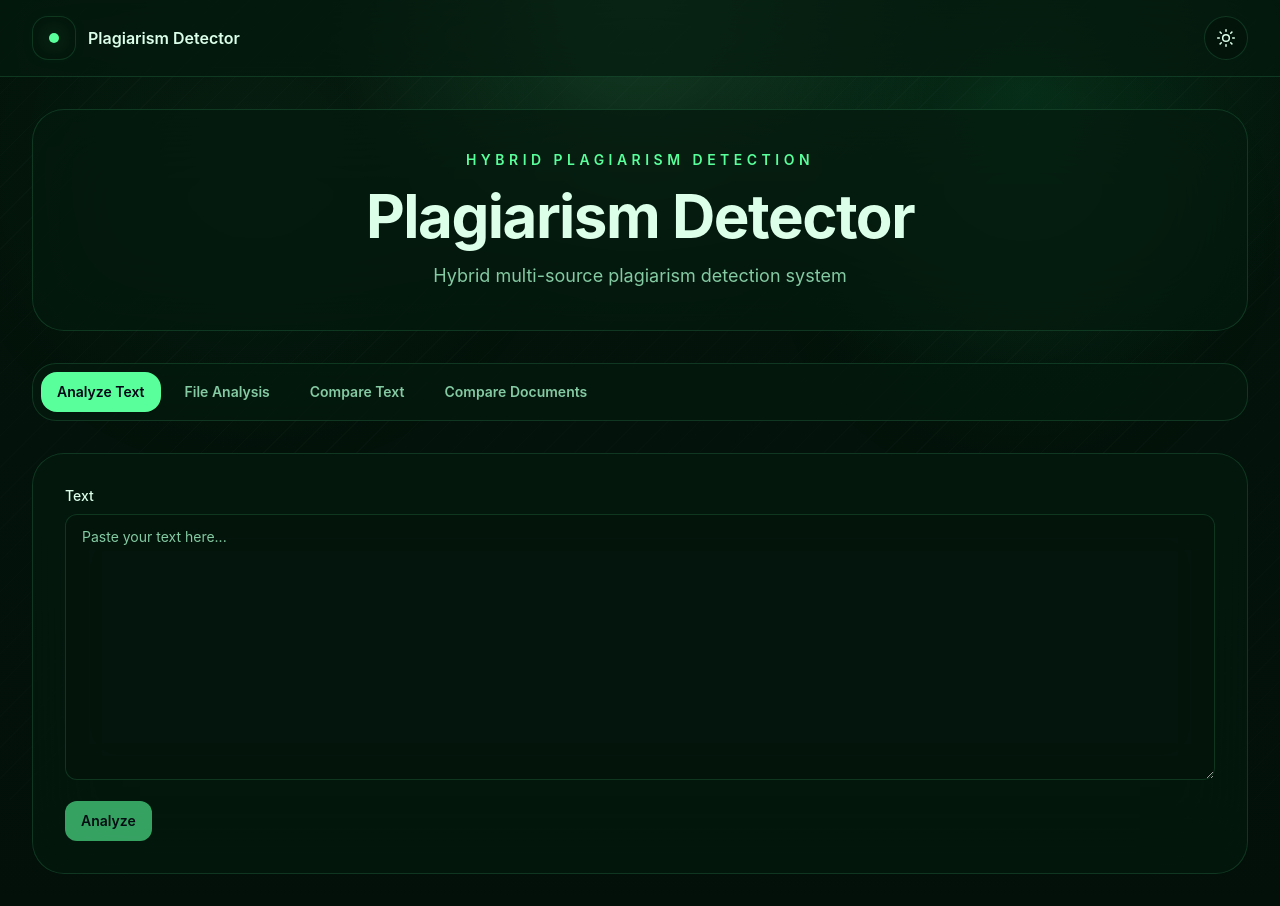
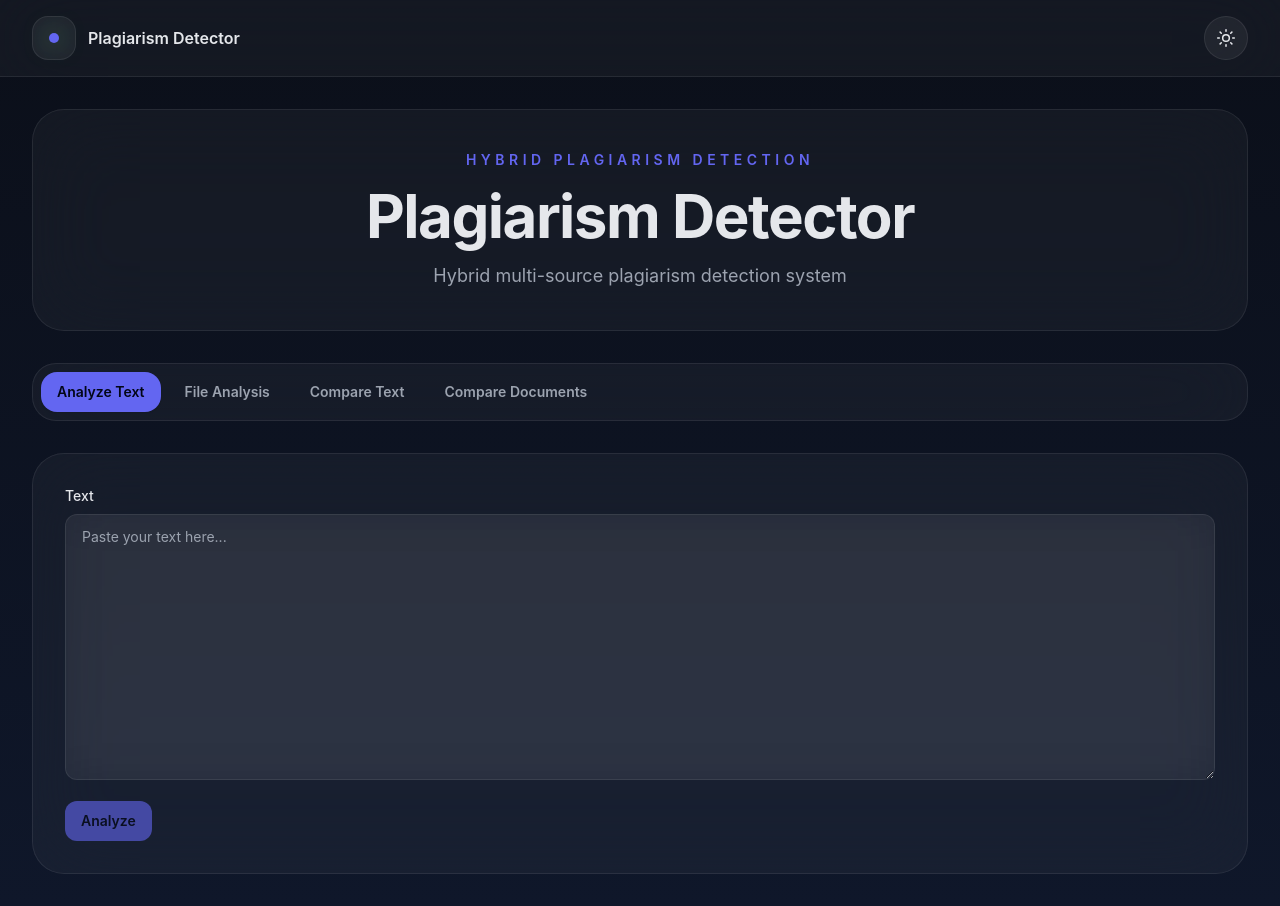
Before and after one commit to CoodingN00b7/Plagiarism-Detector, a React (Vite) app in the folder frontend/: page / in a window 1280 px wide. Built offline with nearby package versions, Linux system fonts and the light colour scheme; no server answers.

Commit message:
Update index.css

```diff
--- a/frontend/src/styles/index.css
+++ b/frontend/src/styles/index.css
@@ -4,85 +4,49 @@
 
 :root {
   color-scheme: dark;
-  --app-bg: #04140b;
-  --app-bg-2: #021009;
-  --surface: rgba(5, 26, 15, 0.7);
-  --surface-strong: rgba(4, 22, 13, 0.92);
-  --surface-soft: rgba(7, 35, 21, 0.48);
-  --border: rgba(85, 255, 159, 0.14);
-  --text: #dbffe9;
-  --muted: #84caa2;
-  --accent: #59ff9b;
-  --accent-2: #18d16d;
-  --shadow: 0 24px 80px rgba(0, 0, 0, 0.45);
-}
 
-:root[data-theme="light"] {
-  color-scheme: light;
-  --app-bg: #edfdf3;
-  --app-bg-2: #f7fff9;
-  --surface: rgba(255, 255, 255, 0.68);
-  --surface-strong: rgba(255, 255, 255, 0.9);
-  --surface-soft: rgba(232, 255, 241, 0.72);
-  --border: rgba(22, 163, 74, 0.14);
-  --text: #072112;
-  --muted: #406855;
-  --accent: #0ea95b;
-  --accent-2: #067a41;
-  --shadow: 0 24px 80px rgba(9, 31, 20, 0.16);
-}
+  --app-bg: #0B0F19;
+  --app-bg-2: #0F172A;
 
-html {
-  scroll-behavior: smooth;
+  --surface: rgba(255,255,255,0.04);
+  --surface-strong: rgba(255,255,255,0.06);
+  --surface-soft: rgba(255,255,255,0.03);
+
+  --border: rgba(255,255,255,0.08);
+
+  --text: #E5E7EB;
+  --muted: #9CA3AF;
+
+  --accent: #6366F1;
+  --accent-2: #8B5CF6;
+
+  --shadow: 0 20px 60px rgba(0,0,0,0.5);
 }
 
 body {
-  position: relative;
   margin: 0;
   min-height: 100vh;
-  background:
-    radial-gradient(circle at top, rgba(89, 255, 155, 0.18), transparent 28%),
-    radial-gradient(circle at 80% 10%, rgba(24, 209, 109, 0.12), transparent 24%),
-    linear-gradient(180deg, var(--app-bg), var(--app-bg-2));
+  background: linear-gradient(180deg, var(--app-bg), var(--app-bg-2));
   color: var(--text);
-  font-family: Inter, ui-sans-serif, system-ui, -apple-system, BlinkMacSystemFont, "Segoe UI", sans-serif;
-  -webkit-font-smoothing: antialiased;
-  -moz-osx-font-smoothing: grayscale;
-  overflow-x: hidden;
-  overflow-y: auto !important;
+  font-family: Inter, system-ui, sans-serif;
 }
 
-body::before {
-  content: "";
-  position: fixed;
-  inset: 0;
-  pointer-events: none;
-  z-index: 0;
-  background-image:
-    radial-gradient(circle at 20% 20%, rgba(89, 255, 155, 0.08) 0, rgba(89, 255, 155, 0) 28%),
-    radial-gradient(circle at 80% 30%, rgba(89, 255, 155, 0.06) 0, rgba(89, 255, 155, 0) 24%),
-    repeating-linear-gradient(135deg, rgba(255, 255, 255, 0.025) 0 1px, transparent 1px 22px);
-  opacity: 0.6;
+.card {
+  background: var(--surface);
+  backdrop-filter: blur(16px);
+  border: 1px solid var(--border);
+  border-radius: 20px;
+  box-shadow: var(--shadow);
 }
 
-#root {
-  position: relative;
-  z-index: 1;
-  min-height: 100vh;
+.card:hover {
+  border-color: rgba(99,102,241,0.4);
+  box-shadow: 0 0 25px rgba(99,102,241,0.15);
 }
 
 mark {
-  background: rgba(89, 255, 155, 0.18);
-  color: inherit;
-  padding: 0 0.15em;
-  border-radius: 0.25rem;
-}
-
-::-webkit-scrollbar {
-  width: 8px;
-}
-
-::-webkit-scrollbar-thumb {
-  background: rgba(89, 255, 155, 0.35);
+  background: rgba(99,102,241,0.18);
+  border-bottom: 2px solid #6366F1;
+  padding: 2px 4px;
   border-radius: 4px;
 }
```
